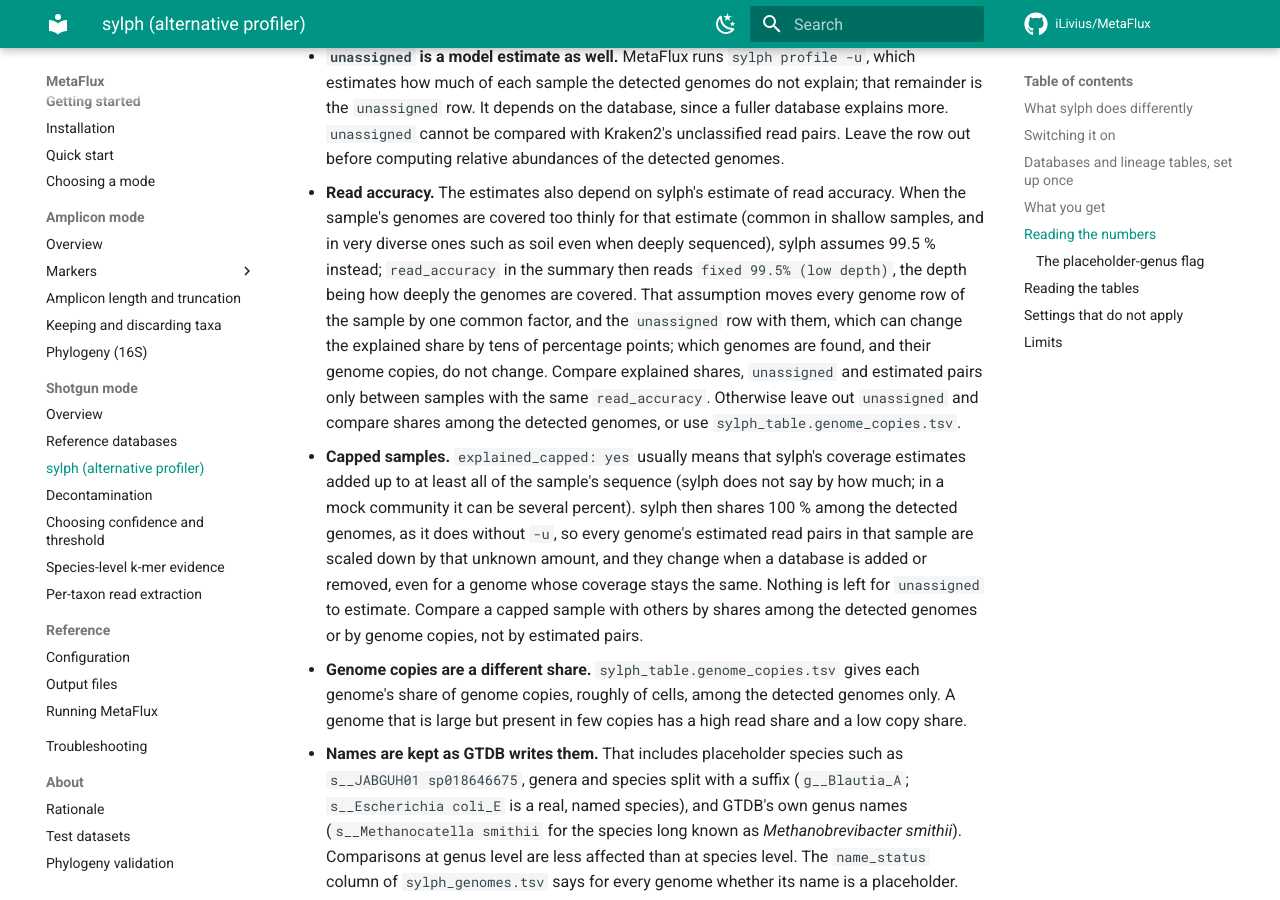
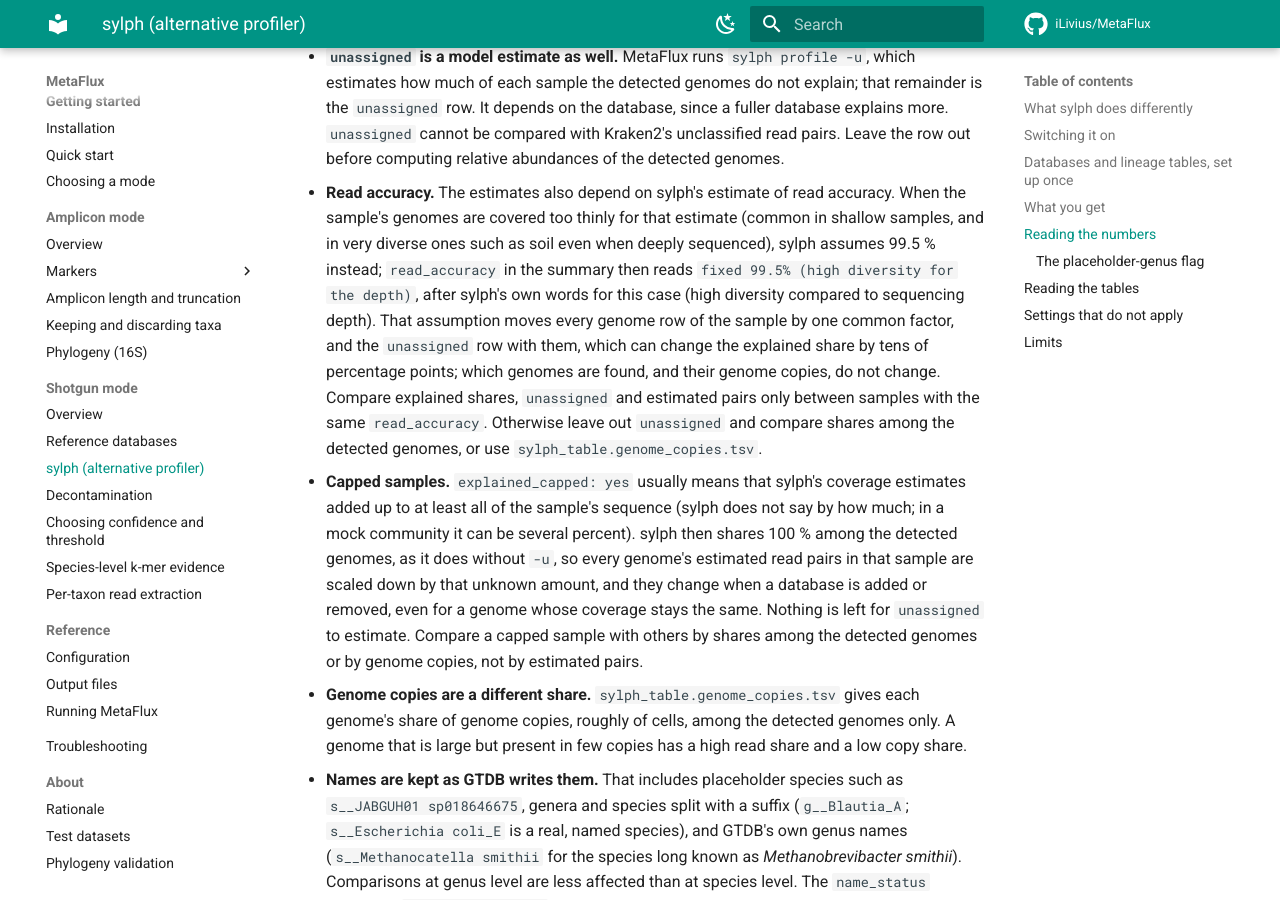
Before and after one commit to iLivius/MetaFlux, an MkDocs documentation site: the page built from docs/shotgun/sylph.md, in a window 1280 px wide and 900 px high, scrolled down 4283 px. Built offline with MkDocs 1.6.1 and Material for MkDocs 9.7.7, drawn with Linux system fonts in a browser that asks for light colours; comment, search, counter and statistics services are not loaded.

Commit message:
sylph summary: name the fixed read accuracy after sylph's own words
When the genomes of a sample are covered too thinly for sylph to
estimate read accuracy, sylph assumes 99.5 % and says the sample "has
high diversity compared to sequencing depth". MetaFlux labelled this
"fixed 99.5% (low depth)", which reads as a shallow sample. Deeply
sequenced but very diverse samples get it too: in a 46-sample test set,
all 10 marine CAMI2 samples (16 million read pairs each, 290-408 genomes
detected) got it, while samples of 5-6.5 million pairs with 9-23 genomes
did not.

The read_accuracy value is now "fixed 99.5% (high diversity for the
depth)" in stats/sylph/sylph_summary.tsv and its MultiQC copy (column and
description), with the comment and docs/shotgun/sylph.md to match.
Nothing else in the outputs changes.

Reruns: sylph_tables and MultiQC run once in finished sylph folders.

```diff
--- a/docs/shotgun/sylph.md
+++ b/docs/shotgun/sylph.md
@@ -170,13 +170,14 @@ lineage table. The lineage of the Kraken2 table is described on the
   When the sample's genomes are covered too thinly for that estimate (common in shallow
   samples, and in very diverse ones such as soil even when deeply sequenced), sylph
   assumes 99.5 % instead; `read_accuracy` in the summary then reads
-  `fixed 99.5% (low depth)`, the depth being how deeply the genomes are covered. That
-  assumption moves every genome row of the sample by one common factor, and the
-  `unassigned` row with them, which can change the explained share by tens of percentage
-  points; which genomes are found, and their genome copies, do not change. Compare
-  explained shares, `unassigned` and estimated pairs only between samples with the same
-  `read_accuracy`. Otherwise leave out `unassigned` and compare shares among the detected
-  genomes, or use `sylph_table.genome_copies.tsv`.
+  `fixed 99.5% (high diversity for the depth)`, after sylph's own words for this case
+  (high diversity compared to sequencing depth). That assumption moves every genome row
+  of the sample by one common factor, and the `unassigned` row with them, which can
+  change the explained share by tens of percentage points; which genomes are found, and
+  their genome copies, do not change. Compare explained shares, `unassigned` and
+  estimated pairs only between samples with the same `read_accuracy`. Otherwise leave
+  out `unassigned` and compare shares among the detected genomes, or use
+  `sylph_table.genome_copies.tsv`.
 - **Capped samples.** `explained_capped: yes` usually means that sylph's coverage
   estimates added up to at least all of the sample's sequence (sylph does not say by how
   much; in a mock community it can be several percent). sylph then shares 100 % among
```
Also changed, not shown: 1 other file.
